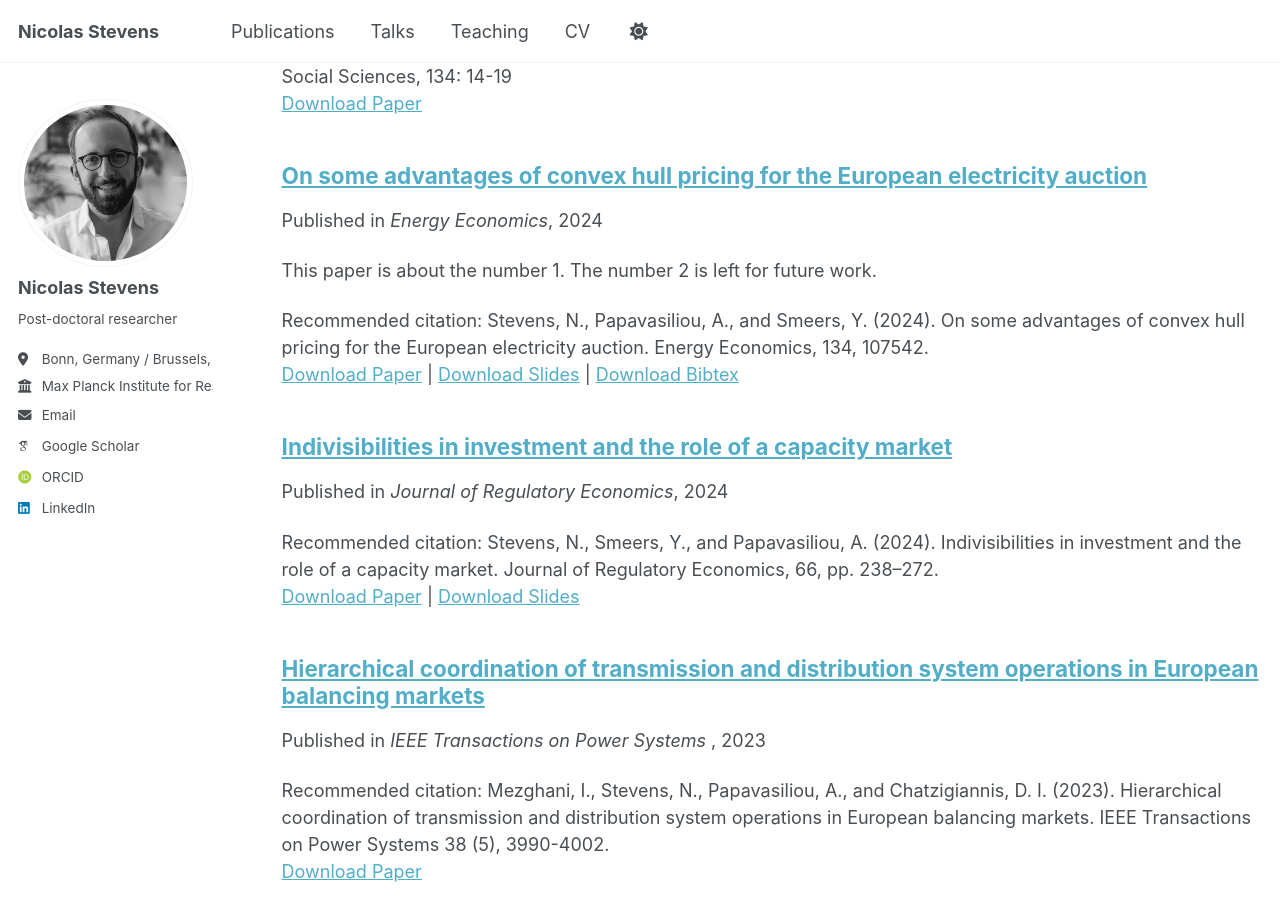
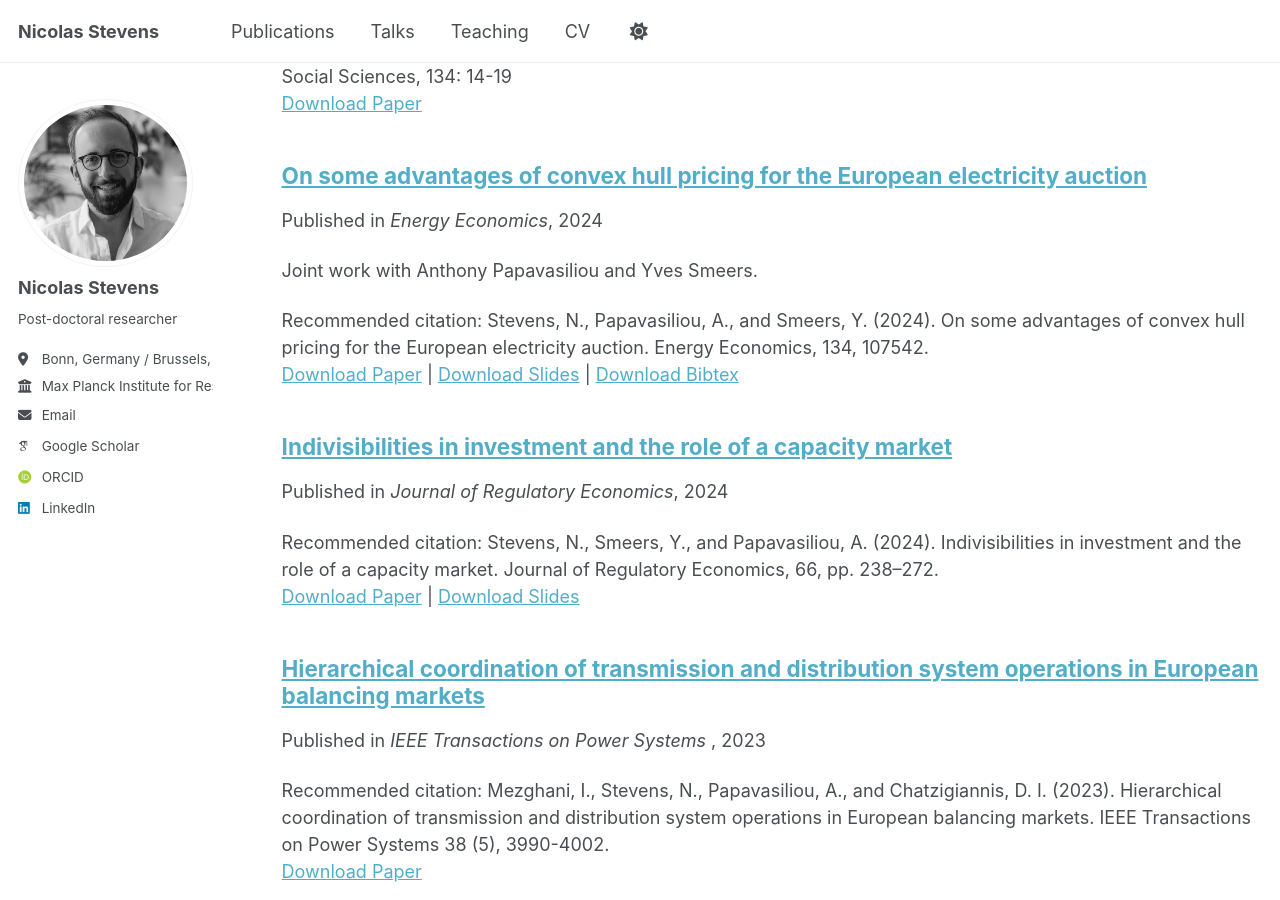
Before and after one commit to NicolasStevens/NicolasStevens.github.io, a Jekyll site: the page built from _pages/publications.html, in a window 1280 px wide and 900 px high, scrolled down 364 px. Built offline with Jekyll 4.4.1, drawn with Linux system fonts in a browser that asks for light colours; some web fonts are replaced; a script that is not in the unit is left out.

Commit message:
Update Stevens2024b.md

```diff
--- a/_publications/Stevens2024b.md
+++ b/_publications/Stevens2024b.md
@@ -3,7 +3,7 @@ title: "On some advantages of convex hull pricing for the European electricity a
 collection: publications
 category: manuscripts
 permalink: /publication/Stevens2024b
-excerpt: 'This paper is about the number 1. The number 2 is left for future work.'
+excerpt: 'Joint work with Anthony Papavasiliou and Yves Smeers.'
 date: 2024-01-01
 venue: 'Energy Economics'
 slidesurl: 'https://NicolasStevens.github.io/files/MIT_LIDSseminar2024Vsent.pdf'
```
